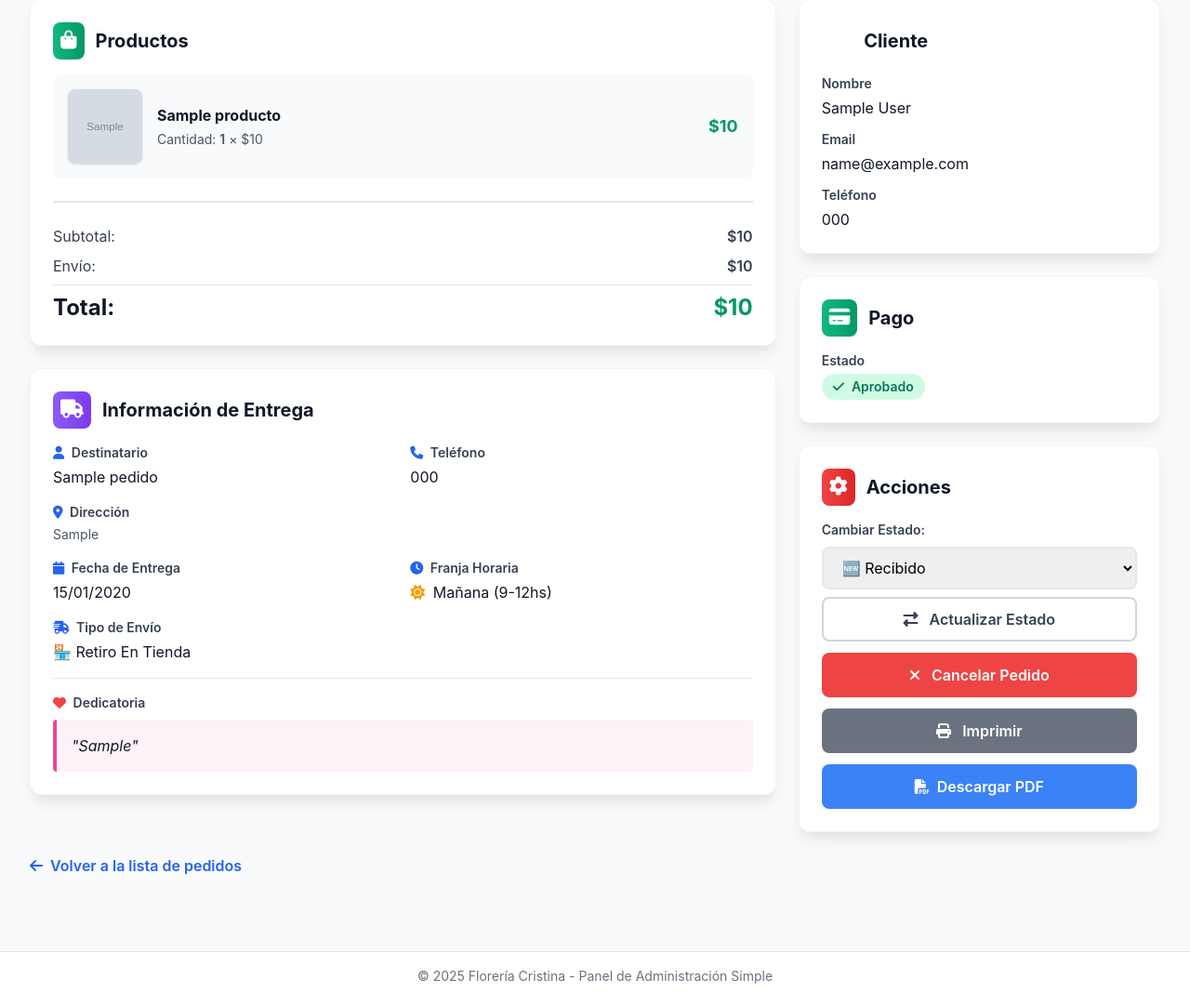
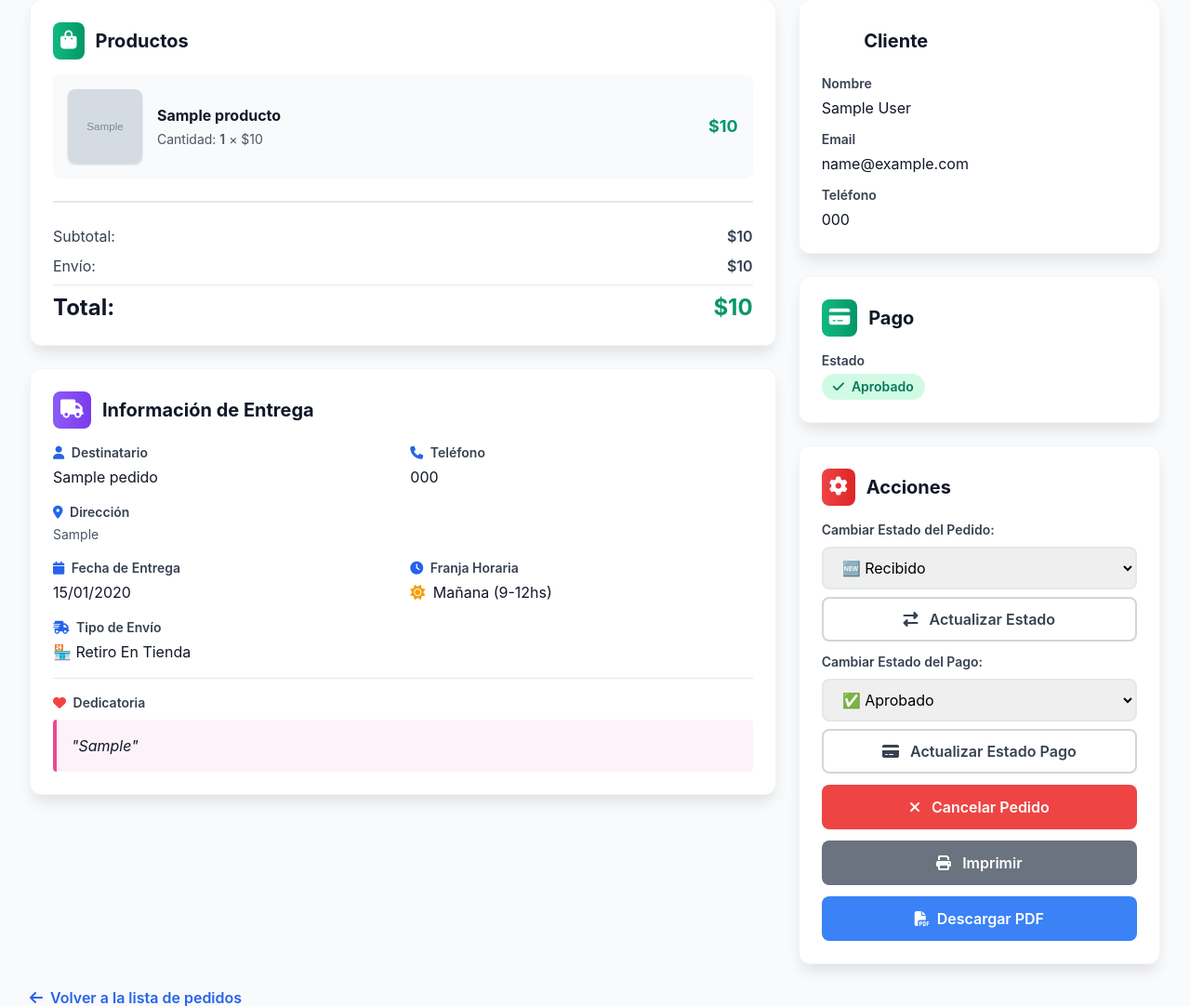
Before and after one commit to mazzuccoda/e-comerce-floreria, a Django app: page /admin-simple/pedidos/1/ in a window 1280 px wide. Shown: the part 315-1397 px from the top of the page at 93% size. Before the commit the page ends 1373 px from the top, so only its background shows below. Run offline with Django 5.2, Linux system fonts and the light colour scheme; a user stored in the database is signed in; tables that the repository leaves empty hold one stand-in row (values such as "Sample post"); grey boxes marked "Sample" are stand-in pictures; parts of the project's set-up code (start-up, migrations or seed data) failed here and were passed over.

Commit message:
Fix: corregir actualización de estado de pago + agregar control manual en admin

```diff
--- a/admin_simple/templates/admin_simple/pedido_detail.html
+++ b/admin_simple/templates/admin_simple/pedido_detail.html
@@ -314,9 +314,9 @@
 
             <div class="space-y-3">
                 {% if pedido.estado != 'cancelado' %}
-                <!-- Cambiar Estado -->
+                <!-- Cambiar Estado del Pedido -->
                 <div>
-                    <label class="text-sm font-semibold text-gray-700 block mb-2">Cambiar Estado:</label>
+                    <label class="text-sm font-semibold text-gray-700 block mb-2">Cambiar Estado del Pedido:</label>
                     <select id="estadoSelect" class="input-field mb-2">
                         <option value="recibido" {% if pedido.estado == 'recibido' %}selected{% endif %}>🆕 Recibido</option>
                         <option value="preparando" {% if pedido.estado == 'preparando' %}selected{% endif %}>⚙️ Preparando</option>
@@ -326,6 +326,19 @@
                     </select>
                     <button onclick="cambiarEstado()" class="w-full btn-secondary">
                         <i class="fas fa-exchange-alt mr-2"></i> Actualizar Estado
+                    </button>
+                </div>
+
+                <!-- Cambiar Estado del Pago -->
+                <div>
+                    <label class="text-sm font-semibold text-gray-700 block mb-2">Cambiar Estado del Pago:</label>
+                    <select id="estadoPagoSelect" class="input-field mb-2">
+                        <option value="pendiente" {% if pedido.estado_pago == 'pendiente' %}selected{% endif %}>🕐 Pendiente</option>
+                        <option value="approved" {% if pedido.estado_pago == 'approved' %}selected{% endif %}>✅ Aprobado</option>
+                        <option value="rejected" {% if pedido.estado_pago == 'rejected' %}selected{% endif %}>❌ Rechazado</option>
+                    </select>
+                    <button onclick="cambiarEstadoPago()" class="w-full btn-secondary">
+                        <i class="fas fa-credit-card mr-2"></i> Actualizar Estado Pago
                     </button>
                 </div>
                 {% endif %}
@@ -411,6 +424,37 @@ function cambiarEstado() {
     });
 }
 
+function cambiarEstadoPago() {
+    const nuevoEstadoPago = document.getElementById('estadoPagoSelect').value;
+    const csrftoken = getCookie('csrftoken');
+
+    if (!confirm('¿Estás seguro de cambiar el estado del pago?')) {
+        return;
+    }
+
+    fetch('{% url "admin_simple:pedido-cambiar-estado-pago" pedido.pk %}', {
+        method: 'POST',
+        headers: {
+            'Content-Type': 'application/x-www-form-urlencoded',
+            'X-CSRFToken': csrftoken
+        },
+        body: `estado_pago=${nuevoEstadoPago}`
+    })
+    .then(response => response.json())
+    .then(data => {
+        if (data.success) {
+            alert(data.message);
+            location.reload();
+        } else {
+            alert('Error: ' + data.error);
+        }
+    })
+    .catch(error => {
+        console.error('Error:', error);
+        alert('Error al cambiar el estado del pago');
+    });
+}
+
 function confirmarPedido() {
     if (!confirm('¿Confirmar este pedido? Esto reducirá el stock de los productos.')) {
         return;
--- a/admin_simple/urls.py
+++ b/admin_simple/urls.py
@@ -24,6 +24,7 @@ urlpatterns = [
     path('pedidos/', views.pedidos_list, name='pedidos-list'),
     path('pedidos/<int:pk>/', views.pedido_detail, name='pedido-detail'),
     path('pedidos/<int:pk>/cambiar-estado/', views.pedido_cambiar_estado, name='pedido-cambiar-estado'),
+    path('pedidos/<int:pk>/cambiar-estado-pago/', views.pedido_cambiar_estado_pago, name='pedido-cambiar-estado-pago'),
     path('pedidos/<int:pk>/confirmar/', views.pedido_confirmar, name='pedido-confirmar'),
     path('pedidos/<int:pk>/cancelar/', views.pedido_cancelar, name='pedido-cancelar'),
     path('pedidos/<int:pk>/pdf/', views.pedido_pdf, name='pedido-pdf'),
--- a/admin_simple/views.py
+++ b/admin_simple/views.py
@@ -629,6 +629,42 @@ def pedido_cambiar_estado(request, pk):
 @login_required
 @user_passes_test(is_superuser, login_url='/admin/')
 @require_http_methods(["POST"])
+def pedido_cambiar_estado_pago(request, pk):
+    """
+    Cambiar el estado de pago de un pedido
+    """
+    pedido = get_object_or_404(Pedido, pk=pk)
+    nuevo_estado_pago = request.POST.get('estado_pago')
+
+    # Validar que el estado de pago sea válido
+    estados_validos = ['pendiente', 'approved', 'rejected']
+    if nuevo_estado_pago not in estados_validos:
+        return JsonResponse({
+            'success': False,
+            'error': 'Estado de pago no válido'
+        }, status=400)
+
+    estado_anterior = pedido.estado_pago
+    pedido.estado_pago = nuevo_estado_pago
+
+    # Si se marca como aprobado, también confirmar el pedido
+    if nuevo_estado_pago == 'approved':
+        pedido.confirmado = True
+
+    pedido.save()
+
+    logger.info(f'Pedido {pedido.id} cambió estado de pago: {estado_anterior} → {nuevo_estado_pago} por {request.user.username}')
+
+    return JsonResponse({
+        'success': True,
+        'message': f'Estado de pago actualizado a {pedido.get_estado_pago_display()}',
+        'nuevo_estado_pago': nuevo_estado_pago
+    })
+
+
+@login_required
+@user_passes_test(is_superuser, login_url='/admin/')
+@require_http_methods(["POST"])
 def pedido_confirmar(request, pk):
     """
     Confirmar un pedido y reducir stock
--- a/pedidos/payment_views.py
+++ b/pedidos/payment_views.py
@@ -157,7 +157,8 @@ class PaymentSuccessView(APIView):
                     payment_info = payment_result['payment']
                     # Actualizar estado del pedido según el estado del pago
                     if payment_info.get('status') == 'approved':
-                        pedido.estado_pago = 'aprobado'
+                        pedido.estado_pago = 'approved'
+                        pedido.confirmado = True
                         pedido.save()
                         logger.info(f"✅ Pedido #{pedido_id} marcado como aprobado")
 
@@ -304,7 +305,7 @@ class PayPalSuccessView(APIView):
                 if execute_result['success']:
                     # Actualizar estado del pedido
                     with transaction.atomic():
-                        pedido.estado_pago = 'aprobado'
+                        pedido.estado_pago = 'approved'
                         pedido.confirmado = True
                         pedido.save()
                         logger.info(f"✅ Pedido #{pedido_id} marcado como aprobado (PayPal)")
```
